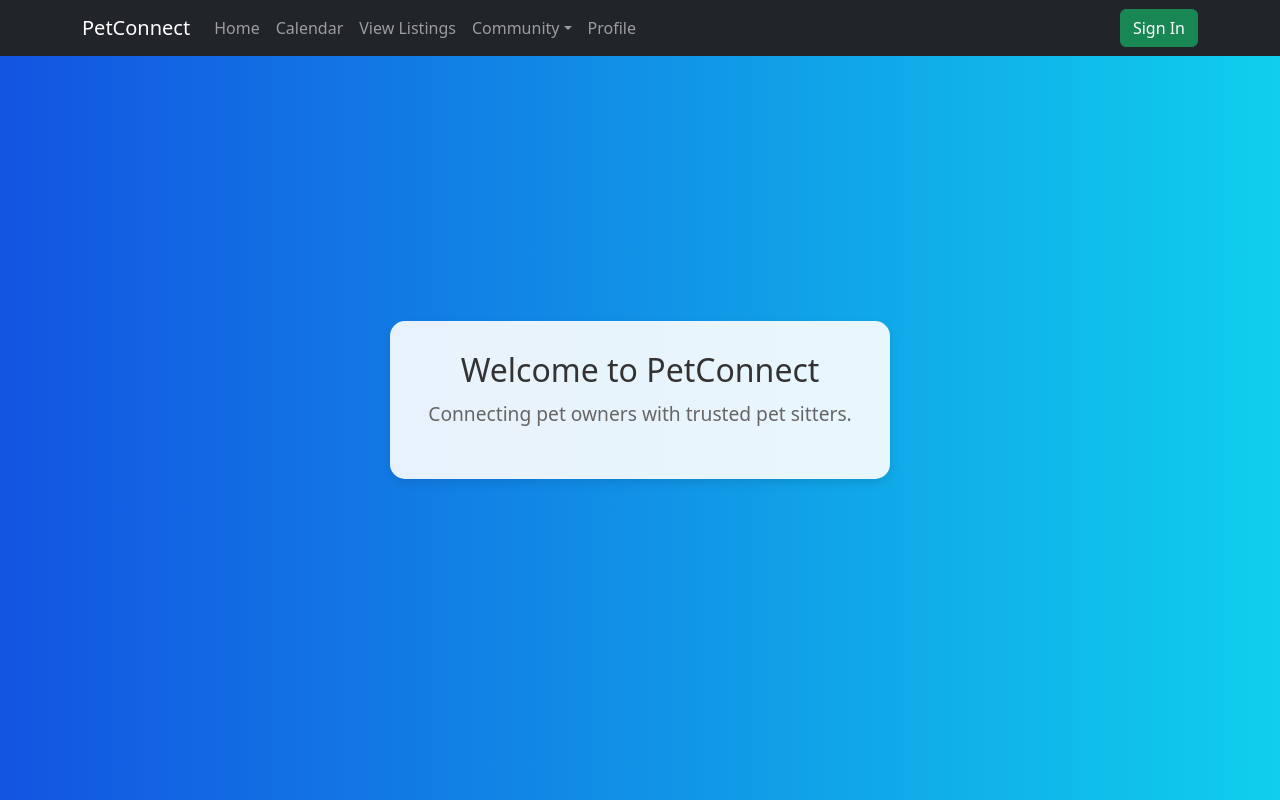
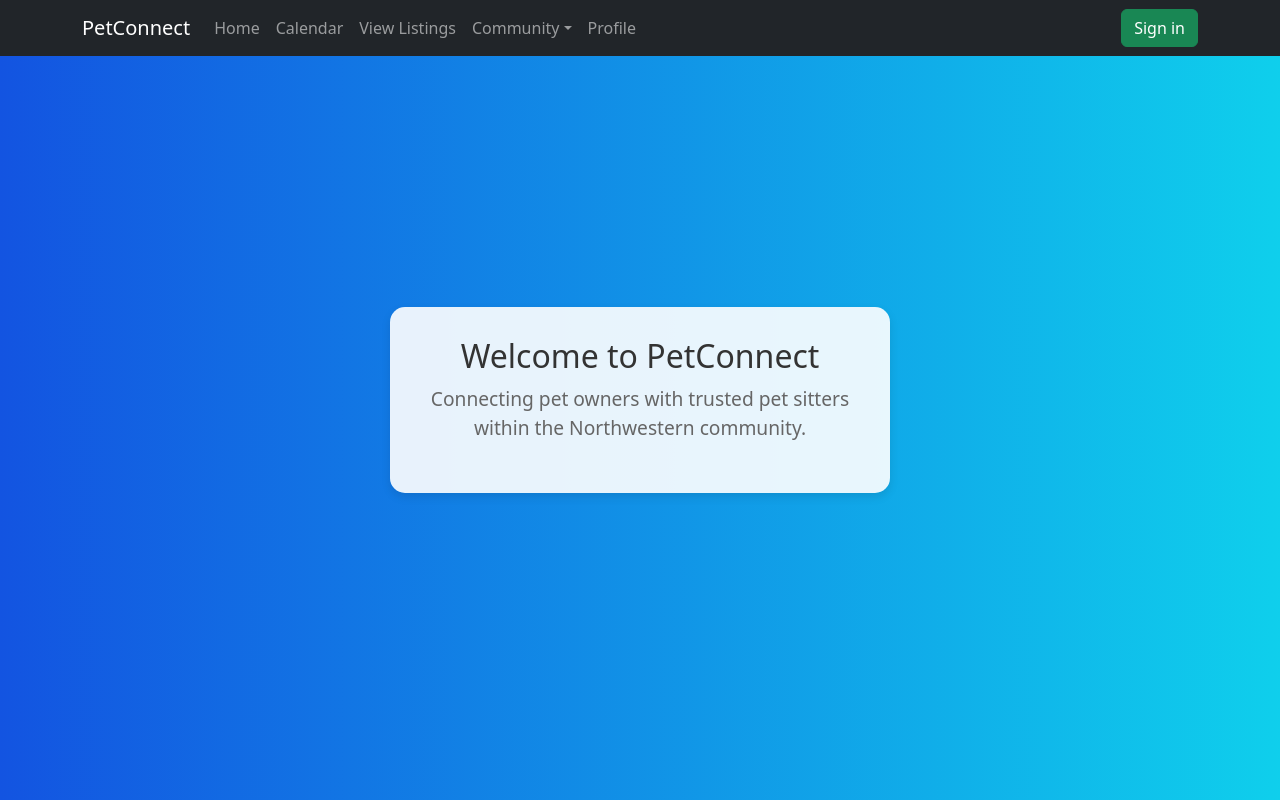
Before and after one commit to VihaanShah26/Sombrero, a React (Vite) app: page / in a window 1280 px wide. Built offline with nearby package versions, Linux system fonts and the light colour scheme; no server answers.

Commit message:
Added Authentication

```diff
--- a/index.html
+++ b/index.html
@@ -4,7 +4,7 @@
     <meta charset="UTF-8" />
     <link rel="icon" type="image/svg+xml" href="/favicon.svg" />
     <meta name="viewport" content="width=device-width, initial-scale=1.0" />
-    <title>React App</title>
+    <title>PetConnect</title>
   </head>
   <body>
     <div id="root"></div>
--- a/package.json
+++ b/package.json
@@ -12,6 +12,7 @@
   },
   "dependencies": {
     "bootstrap": "^5.3.3",
+    "firebase": "^11.3.1",
     "react": "^18.3.0",
     "react-bootstrap": "^2.10.9",
     "react-dom": "^18.3.0",
--- a/src/components/Navbar.jsx
+++ b/src/components/Navbar.jsx
@@ -1,6 +1,7 @@
 import { useState } from "react";
 import { Link } from "react-router-dom";
 import { Navbar, Nav, Container, Button, NavDropdown } from "react-bootstrap";
+import { signInWithGoogle, signOut, useAuthState } from "./firebase";
 
 const NavigationBar = () => {
   const [isLoggedIn, setIsLoggedIn] = useState(false);
@@ -8,6 +9,21 @@ const NavigationBar = () => {
   const handleAuth = () => {
     setIsLoggedIn(!isLoggedIn);
   };
+
+  const SignInButton = () => (
+    <Button variant="success" onClick={signInWithGoogle}>Sign in</Button>
+  );
+
+  const SignOutButton = () => (
+    <Button variant="danger" onClick={signOut}>Sign out</Button>
+  );
+
+  const AuthButton = () => {
+    const [user] = useAuthState();
+    return user ? <SignOutButton /> : <SignInButton />;
+  };
+
+  const activation = ({isActive}) => isActive ? 'active' : 'inactive';
 
   return (
     <Navbar bg="dark" variant="dark" expand="lg">
@@ -29,13 +45,9 @@ const NavigationBar = () => {
                 Pet Sitter
               </NavDropdown.Item>
             </NavDropdown>
-            <Nav.Link as={Link} to="/profile">
-              Profile
-            </Nav.Link>
+            <Nav.Link as={Link} to="/profile"> Profile </Nav.Link>
           </Nav>
-          <Button variant={isLoggedIn ? "danger" : "success"} onClick={handleAuth}>
-            {isLoggedIn ? "Sign Out" : "Sign In"}
-          </Button>
+          <AuthButton />
         </Navbar.Collapse>
       </Container>
     </Navbar>
--- /dev/null
+++ b/src/components/firebase.jsx
@@ -0,0 +1,45 @@
+// Import the functions you need from the SDKs you need
+import { initializeApp } from "firebase/app";
+// import { getAnalytics } from "firebase/analytics";
+import { useEffect, useState } from 'react';
+import { get, getDatabase, onValue, ref, update } from 'firebase/database';
+import { useCallback } from 'react';
+import { getAuth, getRedirectResult, GoogleAuthProvider, onAuthStateChanged, signInWithPopup, signInWithRedirect, signOut } from 'firebase/auth';
+
+// Your web app's Firebase configuration
+// For Firebase JS SDK v7.20.0 and later, measurementId is optional
+const firebaseConfig = {
+    apiKey: "AIzaSyAtyQ3YuFYf7iFm6SsNuyCWJ7zasOec-48",
+    authDomain: "cs392-fall2024-react-tutorial.firebaseapp.com",
+    databaseURL: "https://cs392-fall2024-react-tutorial-default-rtdb.firebaseio.com",
+    projectId: "cs392-fall2024-react-tutorial",
+    storageBucket: "cs392-fall2024-react-tutorial.appspot.com",
+    messagingSenderId: "935231826085",
+    appId: "1:935231826085:web:0e5443e3a7f073afca454c",
+    measurementId: "G-PW2ZHPH2RW"
+};
+
+// Initialize Firebase
+const app = initializeApp(firebaseConfig);
+// const analytics = getAnalytics(app);
+const database = getDatabase(app);
+
+export const signInWithGoogle = () => {
+    signInWithPopup(getAuth(app), new GoogleAuthProvider());
+};
+
+const firebaseSignOut = () => signOut(getAuth(app));
+
+export { firebaseSignOut as signOut };
+
+export const useAuthState = () => {
+    const [user, setUser] = useState();
+
+    useEffect(() => (
+        onAuthStateChanged(getAuth(app), setUser)
+    ), []);
+
+    return [user];
+};
+
+export const auth = getAuth(app);
--- a/src/pages/Home.jsx
+++ b/src/pages/Home.jsx
@@ -12,7 +12,7 @@ const Home = () => {
     <div className="home-container">
       <header className="home-header">
         <h1 className="home-title">Welcome to PetConnect</h1>
-        <p className="home-subtitle">Connecting pet owners with trusted pet sitters.</p>
+        <p className="home-subtitle">Connecting pet owners with trusted pet sitters  within the Northwestern community.</p>
       </header>
     </div>
   );
```
Also changed, not shown: 1 other file (tests, documents, lock files or other folders).
